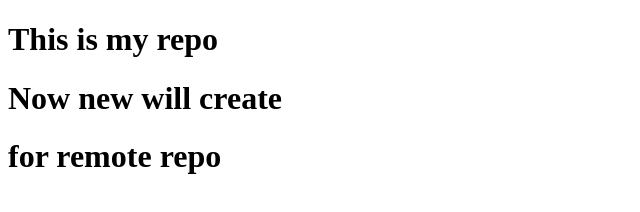
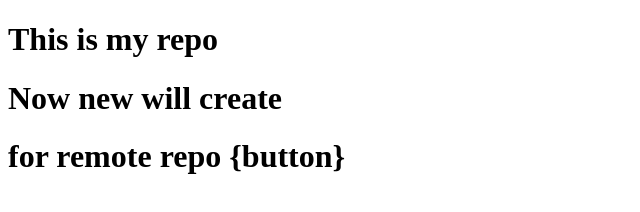
Before and after one commit to MohiniUghade/eccomerce_repo_new, a plain HTML site: page index.html in a window 1280 px wide. Shown: the whole page, without its empty margins (0-640 px from the left). Drawn offline with Linux system fonts and the light colour scheme.

Commit message:
message add

```diff
--- a/index.html
+++ b/index.html
@@ -8,6 +8,6 @@
 <body>
     <h1>This is my repo</h1>
     <h1>Now new will create</h1>
-    <h1>for remote repo</h1>
+    <h1>for remote repo {button}</h1>
 </body>
 </html>
```
